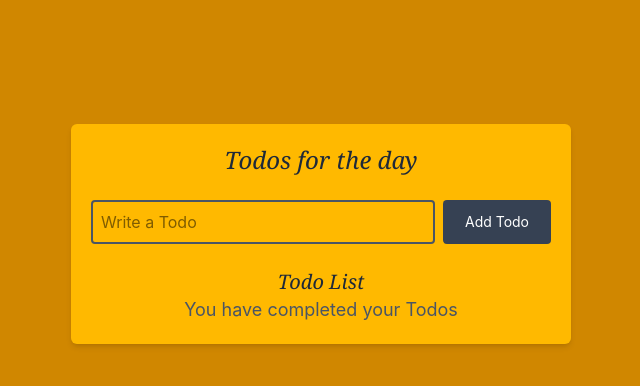
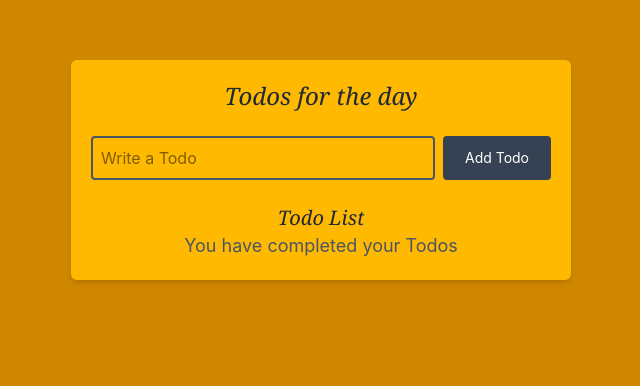
Before and after one commit to kennetizokun/My-todo, a React (Vite) app: page / in a window 1280 px wide. Shown: the part 166-552 px from the top of the page, without its empty margins (319-959 px from the left). Built offline with nearby package versions, Linux system fonts and the light colour scheme.

Commit message:
fourth commit

```diff
--- a/src/App.tsx
+++ b/src/App.tsx
@@ -42,7 +42,7 @@ const deleteTodo = (id: number) => {
   return (
     <>
       <div className=" bg-yellow-600 p-2 min-h-screen flex justify-center items-center">
-        <div className="max-w-[500px] w-[80%] p-5 bg-amber-400 rounded-md shadow-md">
+        <div className="max-w-[500px] w-[70%] p-5 bg-amber-400 rounded-md shadow-md -mt-32">
           <h1 className="font-serif text-center text-2xl italic text-gray-800">
             Todos for the day
           </h1>
```
